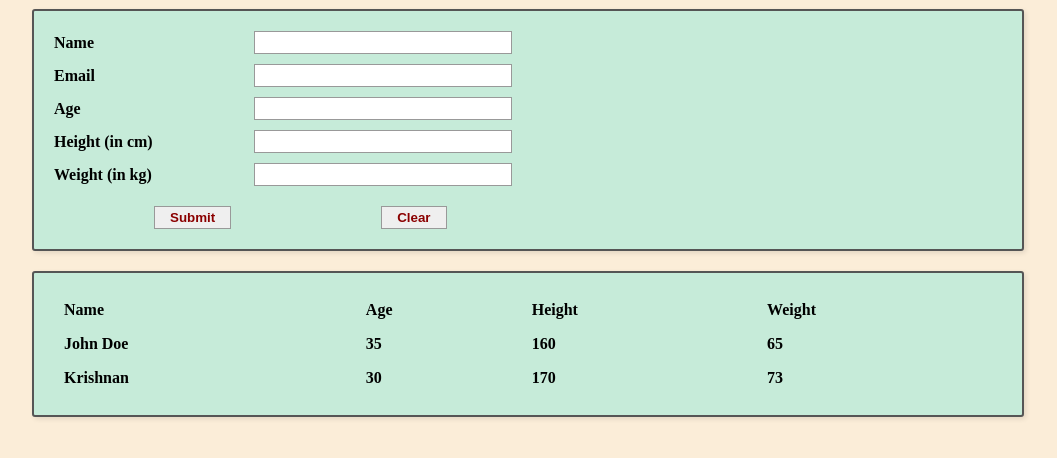
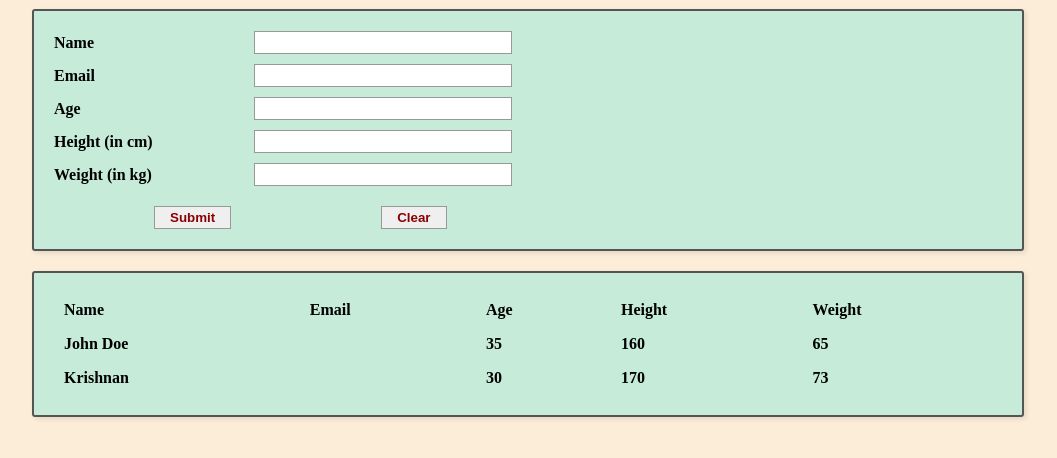
Before and after one commit to Prathmax45/tekstack45, a plain HTML site: page index.html in a window 1280 px wide. Shown: the part 78-536 px from the top of the page, without its empty margins (112-1169 px from the left). Drawn offline with Linux system fonts and the light colour scheme.

Commit message:
Fix: Added missing email field to table display

```diff
--- a/index.html
+++ b/index.html
@@ -109,6 +109,7 @@
             <thead>
                 <tr>
                     <th>Name</th>
+                    <th>Email</th>
                     <th>Age</th>
                     <th>Height</th>
                     <th>Weight</th>
--- a/script.js
+++ b/script.js
@@ -52,6 +52,10 @@ function displayData() {
         nameCell.textContent = customer.name;
         row.appendChild(nameCell);
 
+        const emailCell = document.createElement('td');
+        emailCell.textContent = customer.email;
+        row.appendChild(emailCell);
+
         const ageCell = document.createElement('td');
         ageCell.textContent = customer.age;
         row.appendChild(ageCell);
```
